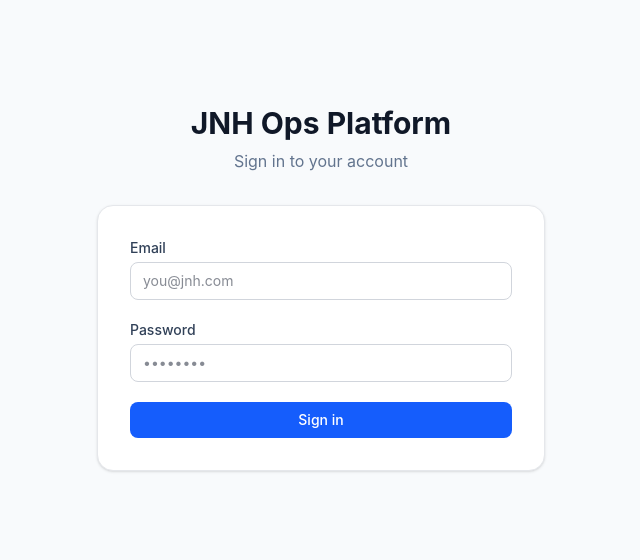
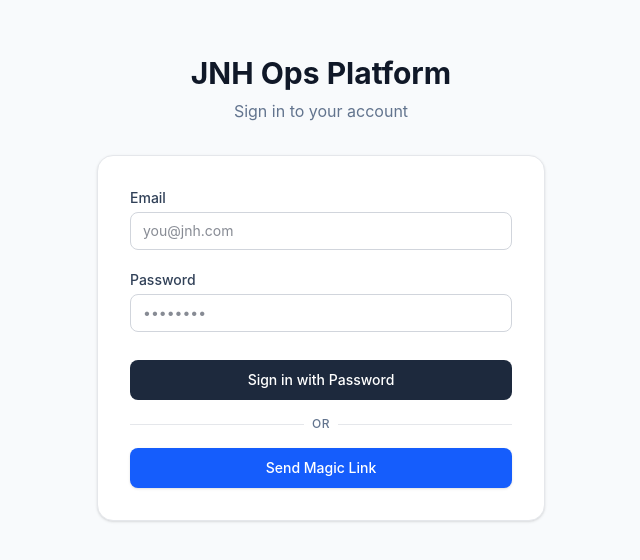
Before and after one commit to NathalieAlomari-ai/jnh-ops3, a React (Vite) app: page /login in a window 1280 px wide. Shown: the part 112-672 px from the top of the page, without its empty margins (319-959 px from the left). Built offline with nearby package versions, Linux system fonts and the light colour scheme; no server answers.

Commit message:
feat: add magic link login

```diff
--- a/src/contexts/AuthContext.tsx
+++ b/src/contexts/AuthContext.tsx
@@ -10,6 +10,7 @@ interface AuthContextValue {
   loading: boolean
   isAdmin: boolean
   signIn: (email: string, password: string) => Promise<{ error: Error | null }>
+  signInWithMagicLink: (email: string) => Promise<{ error: Error | null }>
   signOut: () => Promise<void>
 }
 
@@ -61,6 +62,16 @@ export function AuthProvider({ children }: { children: React.ReactNode }) {
     return { error }
   }
 
+  async function signInWithMagicLink(email: string) {
+    const { error } = await supabase.auth.signInWithOtp({
+      email,
+      options: {
+        emailRedirectTo: window.location.origin
+      }
+    })
+    return { error }
+  }
+
   async function signOut() {
     await supabase.auth.signOut()
   }
@@ -73,6 +84,7 @@ export function AuthProvider({ children }: { children: React.ReactNode }) {
       loading,
       isAdmin: profile?.role === 'admin',
       signIn,
+      signInWithMagicLink,
       signOut,
     }}>
       {children}
--- a/src/pages/LoginPage.tsx
+++ b/src/pages/LoginPage.tsx
@@ -3,21 +3,45 @@ import { Navigate } from 'react-router-dom'
 import { useAuth } from '@/hooks/useAuth'
 
 export default function LoginPage() {
-  const { user, signIn, loading } = useAuth()
+  const { user, signIn, signInWithMagicLink, loading } = useAuth()
   const [email, setEmail] = useState('')
   const [password, setPassword] = useState('')
   const [error, setError] = useState('')
+  const [message, setMessage] = useState('')
   const [submitting, setSubmitting] = useState(false)
 
   if (loading) return null
   if (user) return <Navigate to="/dashboard" replace />
 
-  async function handleSubmit(e: React.FormEvent) {
+  async function handlePasswordLogin(e: React.MouseEvent<HTMLButtonElement>) {
     e.preventDefault()
+    if (!email || !password) {
+      setError('Email and password are required for password login.')
+      return
+    }
     setError('')
+    setMessage('')
     setSubmitting(true)
     const { error } = await signIn(email, password)
     if (error) setError(error.message)
+    setSubmitting(false)
+  }
+
+  async function handleMagicLinkLogin(e: React.MouseEvent<HTMLButtonElement>) {
+    e.preventDefault()
+    if (!email) {
+      setError('Email is required to send a magic link.')
+      return
+    }
+    setError('')
+    setMessage('')
+    setSubmitting(true)
+    const { error } = await signInWithMagicLink(email)
+    if (error) {
+      setError(error.message)
+    } else {
+      setMessage('Magic link sent! Check your email.')
+    }
     setSubmitting(false)
   }
 
@@ -25,12 +49,12 @@ export default function LoginPage() {
     <div className="min-h-screen bg-slate-50 dark:bg-slate-950 flex items-center justify-center px-4">
       <div className="w-full max-w-md">
         <div className="text-center mb-8">
-          <h1 className="text-3xl font-bold text-gray-900">JNH Ops Platform</h1>
+          <h1 className="text-3xl font-bold text-gray-900 dark:text-white">JNH Ops Platform</h1>
           <p className="text-slate-500 dark:text-slate-400 mt-2">Sign in to your account</p>
         </div>
 
         <div className="bg-white dark:bg-slate-900 rounded-2xl shadow-sm border border-gray-200 dark:border-slate-700 p-8">
-          <form onSubmit={handleSubmit} className="space-y-5">
+          <form className="space-y-5">
             <div>
               <label className="block text-sm font-medium text-slate-700 dark:text-slate-200 mb-1">Email</label>
               <input
@@ -49,25 +73,49 @@ export default function LoginPage() {
                 type="password"
                 value={password}
                 onChange={e => setPassword(e.target.value)}
-                required
                 className="w-full px-3 py-2 border border-gray-300 rounded-lg text-sm focus:outline-none focus:ring-2 focus:ring-blue-500 dark:bg-slate-800 dark:border-slate-600 dark:text-white focus:border-transparent"
                 placeholder="••••••••"
               />
             </div>
 
             {error && (
-              <div className="bg-red-50 border border-red-200 text-red-700 text-sm rounded-lg px-3 py-2">
+              <div className="bg-red-50 dark:bg-red-900/30 border border-red-200 dark:border-red-800 text-red-700 dark:text-red-400 text-sm rounded-lg px-3 py-2">
                 {error}
               </div>
             )}
 
-            <button
-              type="submit"
-              disabled={submitting}
-              className="w-full bg-blue-600 hover:bg-blue-700 disabled:bg-blue-400 text-white font-medium py-2 px-4 rounded-lg text-sm transition-colors"
-            >
-              {submitting ? 'Signing in…' : 'Sign in'}
-            </button>
+            {message && (
+              <div className="bg-green-50 dark:bg-green-900/30 border border-green-200 dark:border-green-800 text-green-700 dark:text-green-400 text-sm rounded-lg px-3 py-2">
+                {message}
+              </div>
+            )}
+
+            <div className="space-y-4 pt-2">
+              <button
+                onClick={handlePasswordLogin}
+                disabled={submitting}
+                className="w-full bg-slate-800 hover:bg-slate-900 dark:bg-slate-700 dark:hover:bg-slate-600 disabled:opacity-50 text-white font-medium py-2.5 px-4 rounded-lg text-sm transition-colors"
+              >
+                Sign in with Password
+              </button>
+
+              <div className="relative">
+                <div className="absolute inset-0 flex items-center">
+                  <div className="w-full border-t border-gray-200 dark:border-slate-700"></div>
+                </div>
+                <div className="relative flex justify-center text-sm">
+                  <span className="px-2 bg-white dark:bg-slate-900 text-slate-500 text-xs uppercase tracking-wider font-medium">Or</span>
+                </div>
+              </div>
+
+              <button
+                onClick={handleMagicLinkLogin}
+                disabled={submitting}
+                className="w-full bg-blue-600 hover:bg-blue-700 disabled:bg-blue-400 text-white font-medium py-2.5 px-4 rounded-lg text-sm transition-colors shadow-sm"
+              >
+                {submitting ? 'Please wait...' : 'Send Magic Link'}
+              </button>
+            </div>
           </form>
         </div>
       </div>
```
